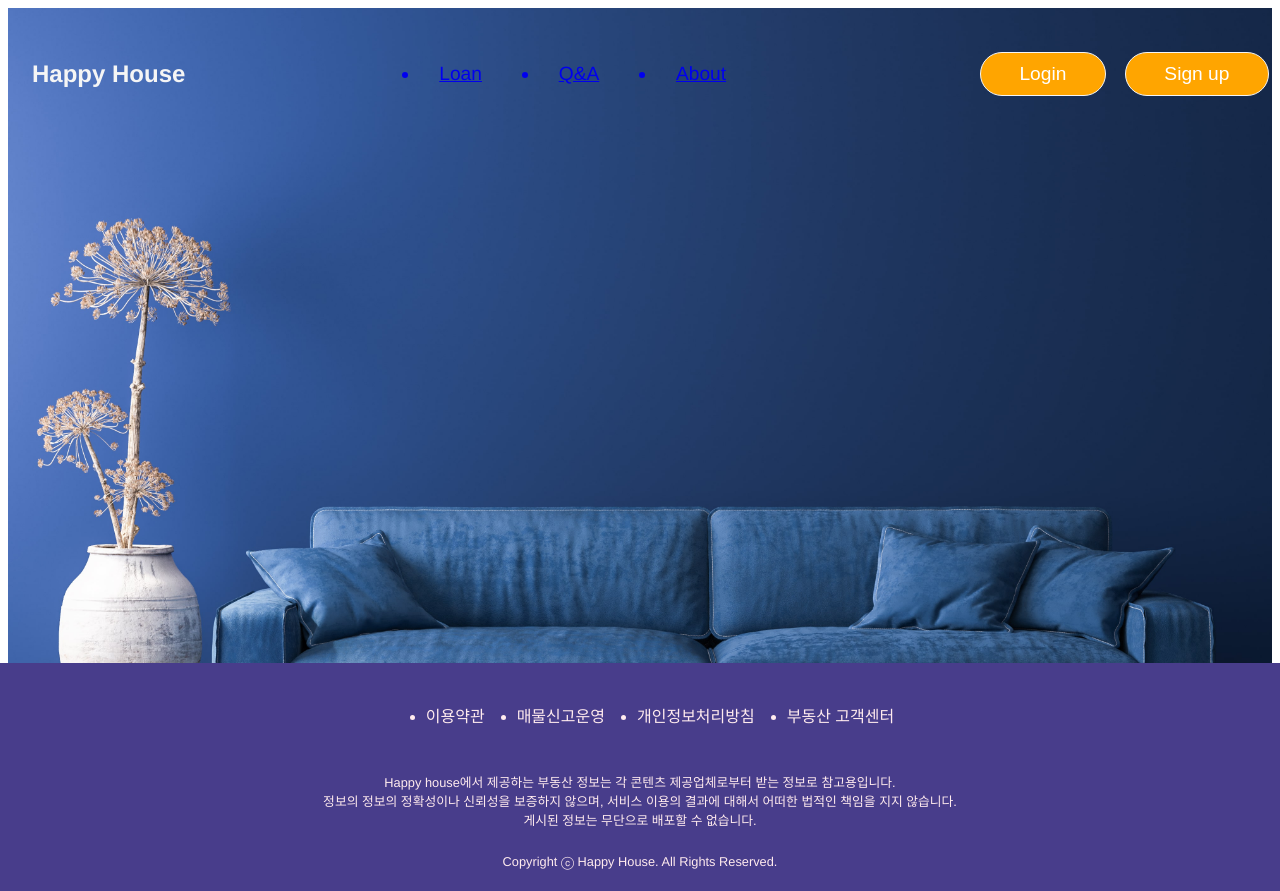
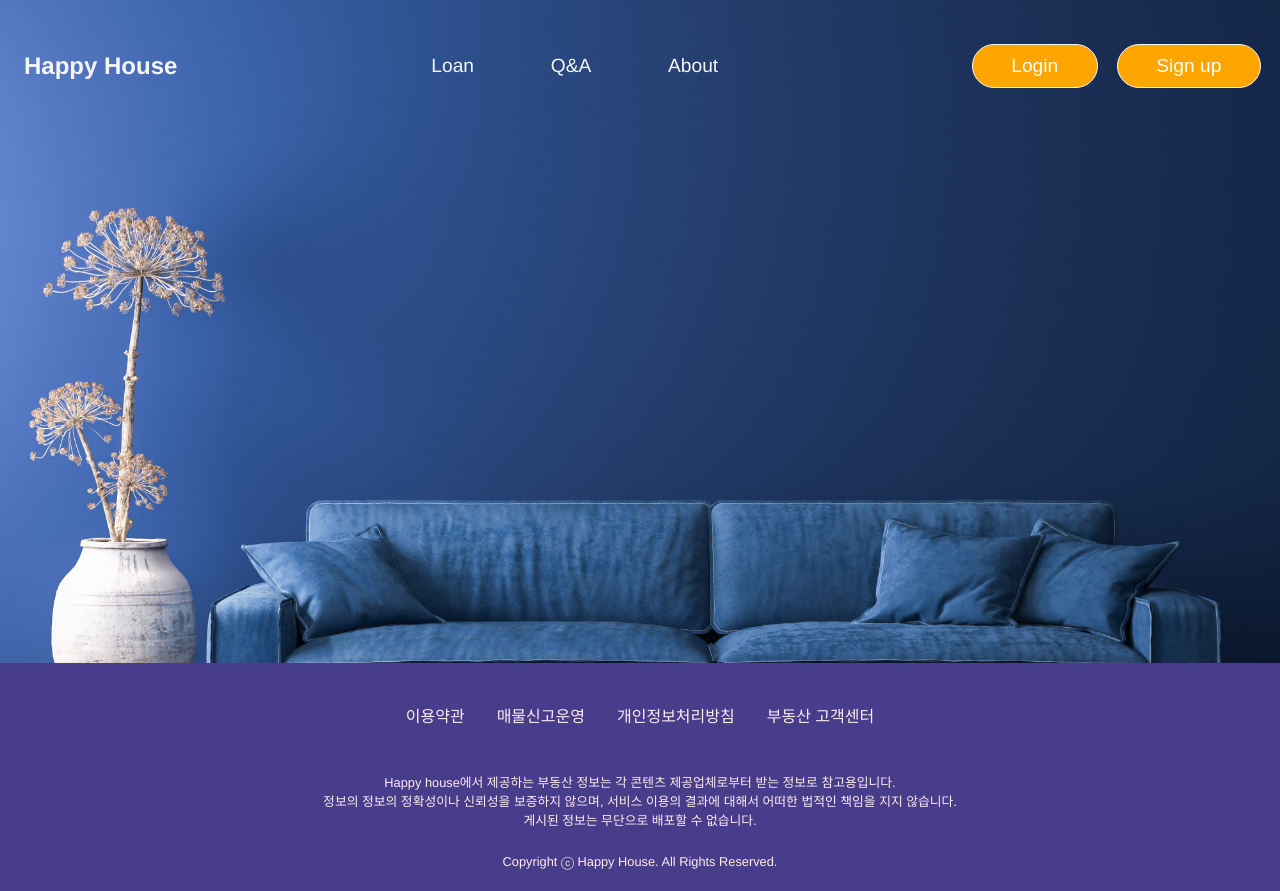
Before and after one commit to 95rolancia/happyhouse-vue, a Vue app: page / in a window 1280 px wide. Built offline with nearby package versions, Linux system fonts and the light colour scheme.

Commit message:
스타일링

```diff
--- a/src/App.vue
+++ b/src/App.vue
@@ -18,5 +18,31 @@ export default {
   font-family: Avenir, Helvetica, Arial, sans-serif;
   -webkit-font-smoothing: antialiased;
   -moz-osx-font-smoothing: grayscale;
+  box-sizing: border-box;
+}
+
+/* basic */
+body {
+  margin: 0;
+}
+
+button {
+  border: none;
+  outline: none;
+  background-color: transparent;
+  cursor: pointer;
+}
+
+a {
+  text-decoration: none;
+  color: inherit;
+}
+
+ul {
+  padding-left: 0;
+}
+
+li {
+  list-style: none;
 }
 </style>
--- a/src/components/Logo.vue
+++ b/src/components/Logo.vue
@@ -17,6 +17,6 @@ export default {
   margin-left: 1em;
   color: dark;
   cursor: pointer;
-  min-width: 150px;
+  min-width: 9.6rem;
 }
 </style>
--- a/src/components/Signup/Signup.vue
+++ b/src/components/Signup/Signup.vue
@@ -16,6 +16,7 @@ export default {};
   border-radius: 2em;
   transition: all 200ms ease-out;
   margin: 0em 1em;
+  min-width: 9rem;
 }
 
 .signup-btn:hover {
--- a/src/components/footer.vue
+++ b/src/components/footer.vue
@@ -47,4 +47,20 @@ export default {};
 .footer-content {
   font-size: 0.8rem;
 }
+
+@media screen and (max-width: 48rem) {
+  .footer-menu {
+    flex-direction: column;
+  }
+
+  .footer-menu-item {
+    font-size: 0.8rem;
+    margin: 0.2em;
+  }
+
+  .footer-content {
+    font-size: 0.7rem;
+    max-width: 20rem;
+  }
+}
 </style>
```
